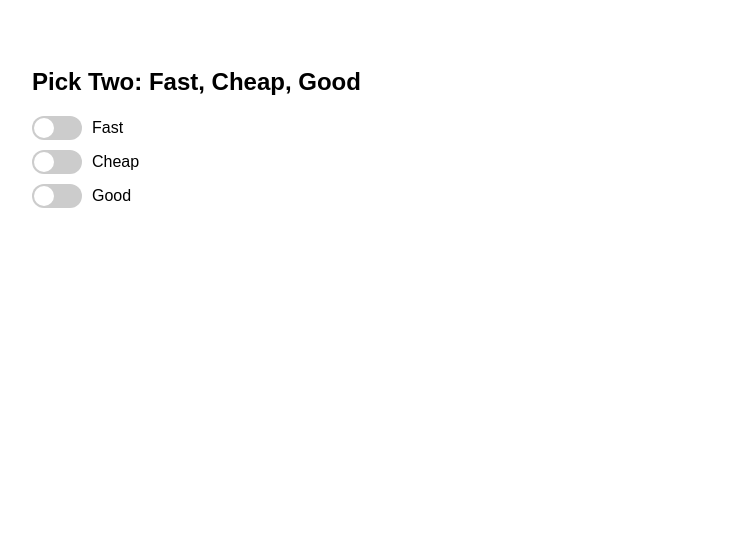
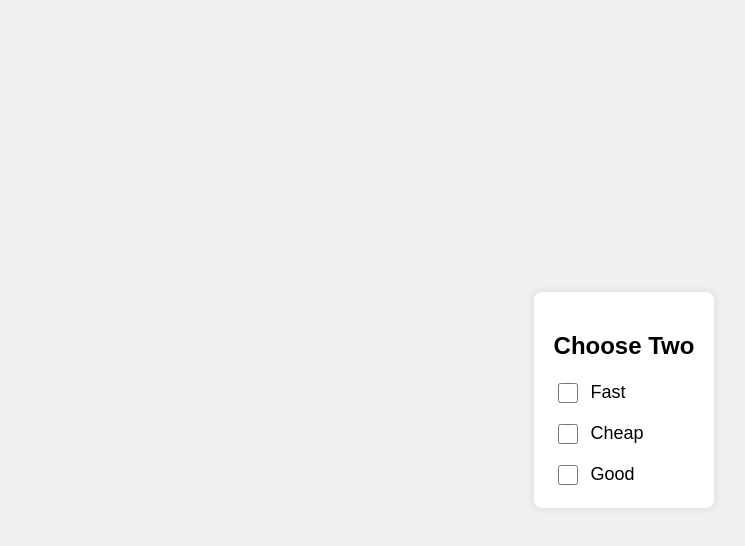
Before and after one commit to drupalex10/test, a plain HTML site: page index.html in a window 1280 px wide. Shown: the whole page, without its empty margins (16-761 px from the left). Drawn offline with Linux system fonts and the light colour scheme.

Commit message:
Update code

```diff
--- a/index.html
+++ b/index.html
@@ -2,69 +2,61 @@
 <html lang="en">
 <head>
     <meta charset="UTF-8">
-  <title>Fast / Cheap / Good</title>
+    <meta name="viewport" content="width=device-width, initial-scale=1.0">
+    <title>Toggle Form</title>
     <style>
         body {
             font-family: Arial, sans-serif;
-      padding: 40px;
+            display: flex;
+            justify-content: center;
+            align-items: center;
+            height: 100vh;
+            margin: 0;
+            background-color: #f0f0f0;
+        }
+        .container {
+            background-color: white;
+            padding: 20px;
+            border-radius: 8px;
+            box-shadow: 0 0 10px rgba(0,0,0,0.1);
+        }
+        .toggle-group {
+            display: flex;
+            flex-direction: column;
+            gap: 15px;
         }
         .toggle {
             display: flex;
             align-items: center;
-      margin: 10px 0;
+            gap: 10px;
         }
-    .toggle input {
-      display: none;
+        .toggle label {
+            font-size: 18px;
         }
-    .slider {
-      position: relative;
-      width: 50px;
-      height: 24px;
-      background: #ccc;
-      border-radius: 12px;
-      cursor: pointer;
-      transition: background 0.3s;
-      margin-right: 10px;
-    }
-    .slider::before {
-      content: "";
-      position: absolute;
+        .toggle input[type="checkbox"] {
             width: 20px;
             height: 20px;
-      left: 2px;
-      top: 2px;
-      background: #fff;
-      border-radius: 50%;
-      transition: transform 0.3s;
-    }
-    input:checked + .slider {
-      background: #4caf50;
-    }
-    input:checked + .slider::before {
-      transform: translateX(26px);
-    }
-    label {
-      font-size: 16px;
+            cursor: pointer;
         }
     </style>
 </head>
 <body>
-  <h2>Pick Two: Fast, Cheap, Good</h2>
-
+    <div class="container">
+        <h2>Choose Two</h2>
+        <div class="toggle-group">
             <div class="toggle">
-    <input type="checkbox" id="fast">
-    <span class="slider"></span>
+                <input type="checkbox" id="fast" name="fast">
                 <label for="fast">Fast</label>
             </div>
             <div class="toggle">
-    <input type="checkbox" id="cheap">
-    <span class="slider"></span>
+                <input type="checkbox" id="cheap" name="cheap">
                 <label for="cheap">Cheap</label>
             </div>
             <div class="toggle">
-    <input type="checkbox" id="good">
-    <span class="slider"></span>
+                <input type="checkbox" id="good" name="good">
                 <label for="good">Good</label>
+            </div>
+        </div>
     </div>
 
     <script>
@@ -72,21 +64,31 @@
         const cheap = document.getElementById('cheap');
         const good = document.getElementById('good');
 
-    function enforceRule() {
-      if (fast.checked && cheap.checked) {
+        let selectionOrder = [];
+
+        function updateToggles(checkbox) {
+            if (checkbox.checked) {
+                selectionOrder.push(checkbox.id);
+            } else {
+                selectionOrder = selectionOrder.filter(id => id !== checkbox.id);
+            }
+
+            if (fast.checked && cheap.checked && good.checked) {
+                const firstSelected = selectionOrder[0];
+                if (firstSelected === 'fast') {
+                    fast.checked = false;
+                } else if (firstSelected === 'cheap') {
+                    cheap.checked = false;
+                } else if (firstSelected === 'good') {
                     good.checked = false;
                 }
-      if (fast.checked && good.checked) {
-        cheap.checked = false;
-      }
-      if (cheap.checked && good.checked) {
-        fast.checked = false;
+                selectionOrder.shift();
             }
         }
 
-    [fast, cheap, good].forEach(toggle => {
-      toggle.addEventListener('change', enforceRule);
-    });
+        fast.addEventListener('change', () => updateToggles(fast));
+        cheap.addEventListener('change', () => updateToggles(cheap));
+        good.addEventListener('change', () => updateToggles(good));
     </script>
 </body>
 </html>
```
Lines whose indentation alone changed are shown as unchanged.
